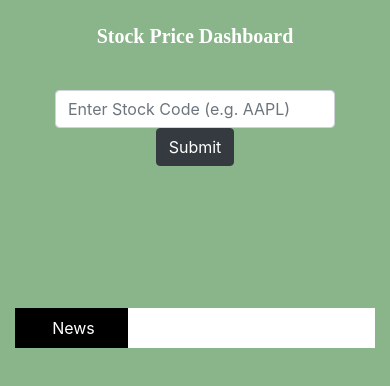
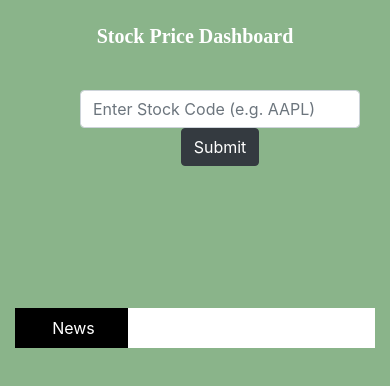
Before and after one commit to sowmya-indukuri/FrontEnd-Project, a React (Create React App) app in the folder stock-prediction/: page / in a window 390 px wide. Shown: the top 386 px of the page. Built offline with nearby package versions, Linux system fonts and the light colour scheme.

Commit message:
style chnages in app.css

```diff
--- a/stock-prediction/src/App.css
+++ b/stock-prediction/src/App.css
@@ -72,8 +72,10 @@ body{
 
     /* justify-items: center; */
     font-size: 20;
-    margin: 20px;
+    margin-top: 20px;
     /* width: 600px; */
+    padding-right: 50px;
+    padding-left: 50px;
     margin-left: 200px;
     margin-right: 200px;
 
@@ -110,11 +112,16 @@ body{
       justify-items: center;
       font-size: 20;
       margin-top: 30px;
-      margin-left: 200px;
-      margin-right: 200px;
-      margin-bottom: 40px;
+      margin-left: 100px;
+      margin-right: 100px;
+      margin-bottom: 100px;
       box-shadow: 3px 3px 3px 3px #888888;
 
+}
+.footer-container{
+  width: 100%;
+  left: 0;
+    bottom: 0;
 }
 .grid-item{
   display: grid;
@@ -131,9 +138,20 @@ body{
     font-size: 20px;
   }
   .input-container{
+    margin-left: 30px;
+    margin-right: 30px;
+  }
+  .table-container{
+    margin-right: 50px;
     margin-left: 50px;
-    margin-right: 50px;
   }
 
 
 }
+@media(max-width:769px) and (min-width: 500px){
+  .input-container{
+    margin-left: 40px;
+    margin-right: 40px;
+  }
+
+}
```
